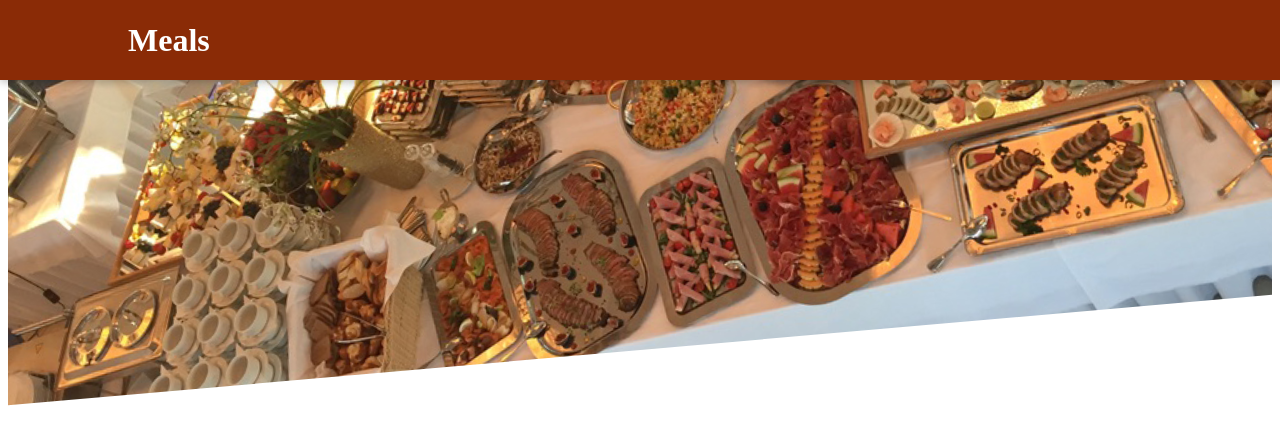
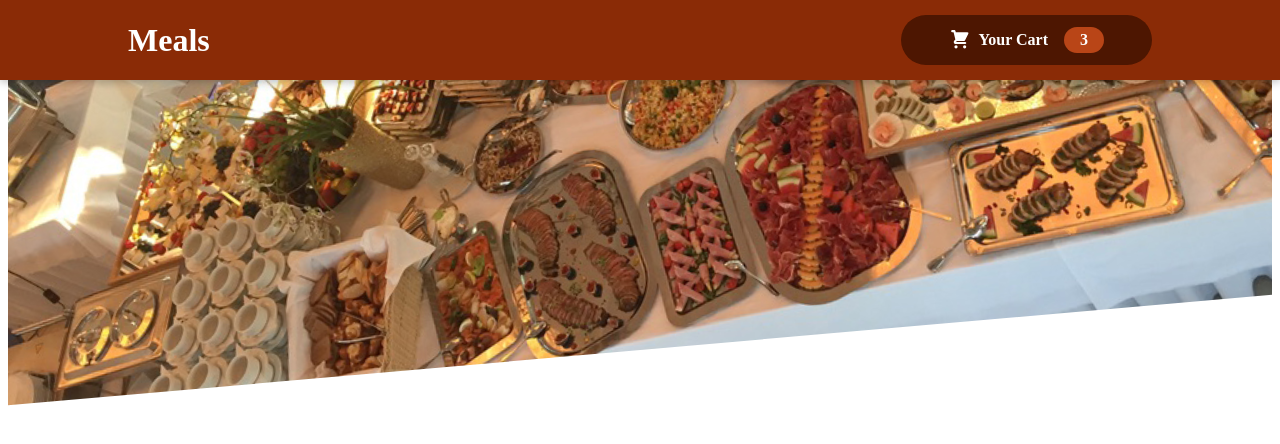
Before and after one commit to louisweiser/demo_food-app, a React (Create React App) app: page / in a window 1280 px wide. Shown: the top 444 px of the page. Built offline with nearby package versions, Linux system fonts and the light colour scheme.

Commit message:
create HeaderCartButton component

```diff
--- /dev/null
+++ b/src/components/Cart/CartIcon.js
@@ -0,0 +1,13 @@
+const CartIcon = () => {
+  return (
+    <svg
+      xmlns="http://www.w3.org/2000/svg"
+      viewBox="0 0 20 20"
+      fill="currentColor"
+    >
+      <path d="M3 1a1 1 0 000 2h1.22l.305 1.222a.997.997 0 00.01.042l1.358 5.43-.893.892C3.74 11.846 4.632 14 6.414 14H15a1 1 0 000-2H6.414l1-1H14a1 1 0 00.894-.553l3-6A1 1 0 0017 3H6.28l-.31-1.243A1 1 0 005 1H3zM16 16.5a1.5 1.5 0 11-3 0 1.5 1.5 0 013 0zM6.5 18a1.5 1.5 0 100-3 1.5 1.5 0 000 3z" />
+    </svg>
+  );
+};
+
+export default CartIcon;
--- a/src/components/Layout/Header.js
+++ b/src/components/Layout/Header.js
@@ -1,5 +1,6 @@
 import { Fragment } from "react";
 
+import HeaderCartButton from "./HeaderCartButton";
 import mealsImage from "../../assets/meals.jpg"; // Bilder können einfach importiert werden
 import classes from "./Header.module.css"; // Styles können alle zusammen importuert werden
 
@@ -8,6 +9,7 @@
     <Fragment>
       <header className={classes.header}>
         <h1>Meals</h1>
+        <HeaderCartButton />
       </header>
       <div className={classes["main-image"]}>
         {" "}
--- a/src/components/Layout/Header.module.css
+++ b/src/components/Layout/Header.module.css
@@ -2,7 +2,7 @@
   position: fixed;
   top: 0;
   left: 0;
-  width: 100%;
+  right: 0;
   height: 5rem;
   background-color: #8a2b06;
   color: white;
--- /dev/null
+++ b/src/components/Layout/HeaderCartButton.js
@@ -0,0 +1,14 @@
+import CartIcon from "../Cart/CartIcon";
+import classes from "./HeaderCartButton.module.css";
+
+export default function HeaderCartButton() {
+  return (
+    <button className={classes.button}>
+      <span className={classes.icon}>
+        <CartIcon />
+      </span>
+      <span>Your Cart</span>
+      <span className={classes.badge}>3</span>
+    </button>
+  );
+}
--- /dev/null
+++ b/src/components/Layout/HeaderCartButton.module.css
@@ -0,0 +1,59 @@
+.button {
+  cursor: pointer;
+  font: inherit;
+  border: none;
+  background-color: #4d1601;
+  color: white;
+  padding: 0.75rem 3rem;
+  display: flex;
+  justify-content: space-around;
+  align-items: center;
+  border-radius: 25px;
+  font-weight: bold;
+}
+
+.button:hover,
+.button:active {
+  background-color: #2c0d00;
+}
+
+.icon {
+  width: 1.35rem;
+  height: 1.35rem;
+  margin-right: 0.5rem;
+}
+
+.badge {
+  background-color: #b94517;
+  padding: 0.25rem 1rem;
+  border-radius: 25px;
+  margin-left: 1rem;
+  font-weight: bold;
+}
+
+.button:hover .badge,
+.button:active .badge {
+  background-color: #92320c;
+}
+
+.bump {
+  animation: bump 300ms ease-out;
+}
+
+@keyframes bump {
+  0% {
+    transform: scale(1);
+  }
+  10% {
+    transform: scale(0.9);
+  }
+  30% {
+    transform: scale(1.1);
+  }
+  50% {
+    transform: scale(1.15);
+  }
+  100% {
+    transform: scale(1);
+  }
+}
```
